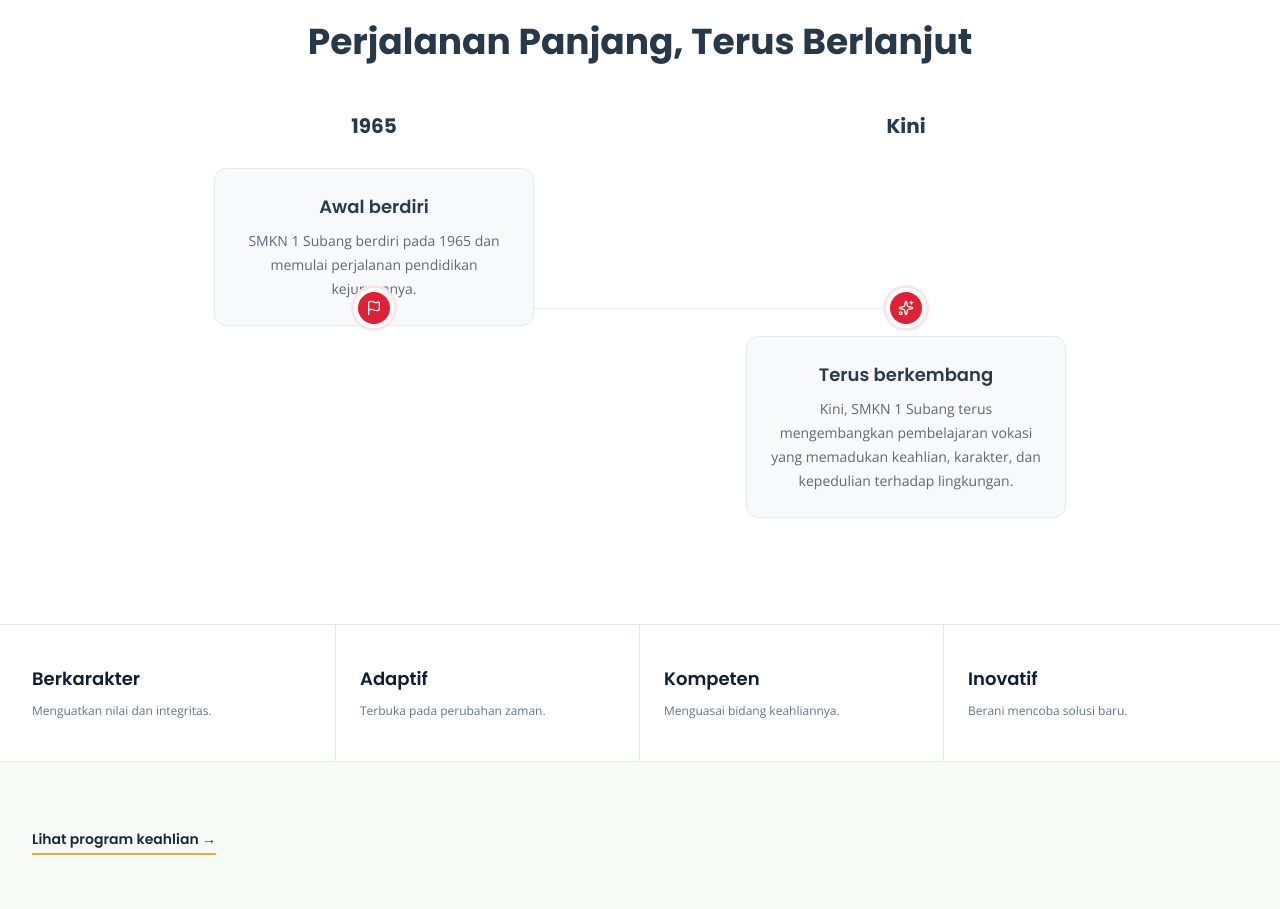
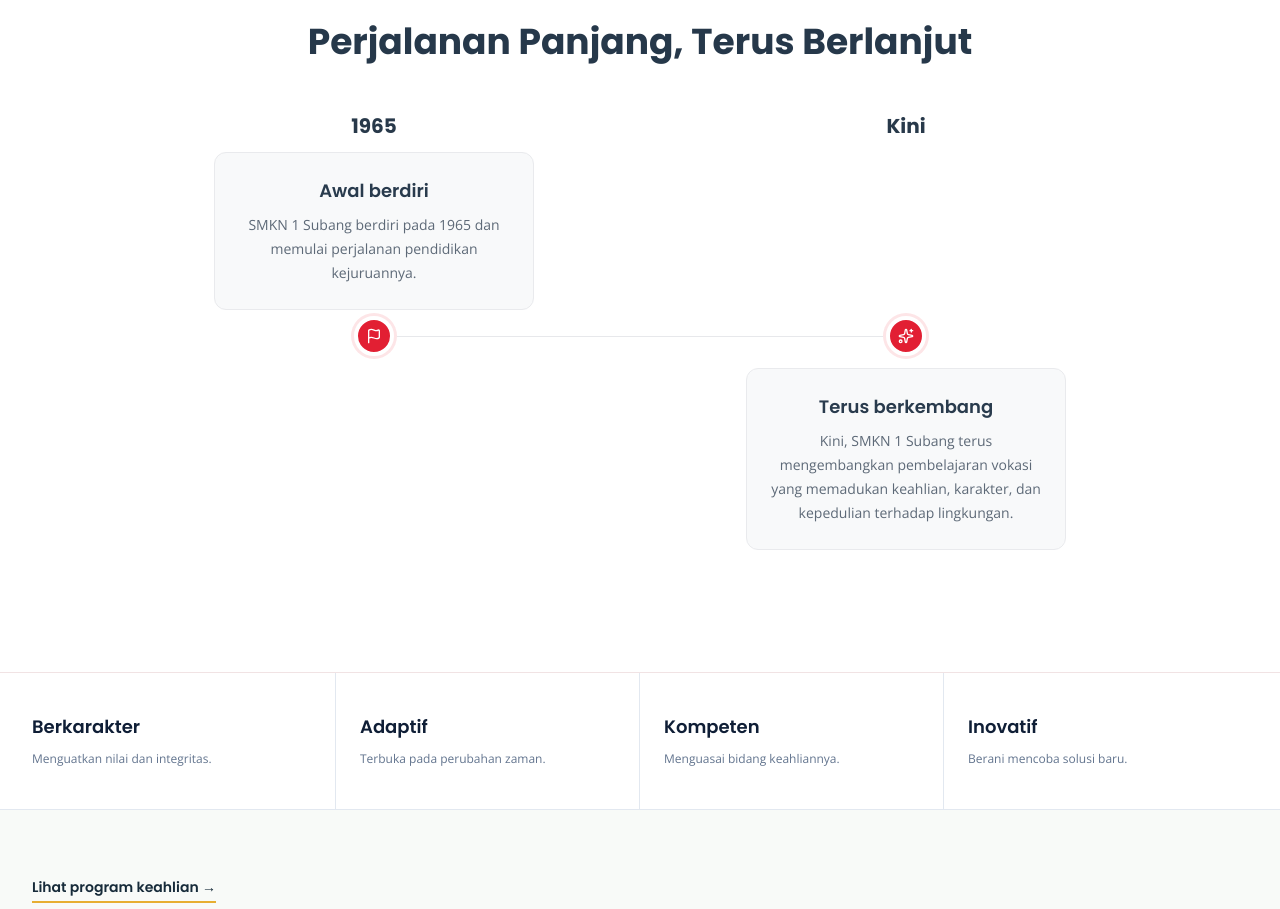
Before and after one commit to jay-lab-tech/nesaiFrontend, a Next.js app: page /profil in a window 1280 px wide. Shown: the part 1435-2344 px from the top of the page. Built offline with nearby package versions, Linux system fonts and the light colour scheme; no server answers.

Commit message:
modified halaman profil

```diff
--- a/src/app/profil/page.tsx
+++ b/src/app/profil/page.tsx
@@ -80,24 +80,24 @@
           </header>
           <ol
             id="perjalanan-sekolah"
-            className="relative mx-auto mt-12 grid max-w-5xl gap-8 before:absolute before:bottom-8 before:left-5 before:top-5 before:w-px before:bg-[#e7e8eb] before:content-[''] md:grid-cols-2 md:gap-10 md:before:bottom-auto md:before:left-1/4 md:before:right-1/4 md:before:top-[12.25rem] md:before:h-px md:before:w-auto"
+            className="relative mx-auto mt-12 grid max-w-5xl gap-8 before:absolute before:bottom-8 before:left-5 before:top-5 before:w-px before:bg-[#e7e8eb] before:content-[''] md:grid-cols-2 md:gap-10 md:before:bottom-auto md:before:left-1/4 md:before:right-1/4 md:before:top-[14rem] md:before:h-px md:before:w-auto"
           >
-            <li className="relative grid min-h-[12rem] grid-cols-[2.5rem_1fr] gap-x-4 md:block md:min-h-[26rem]">
+            <li className="relative grid min-h-[12rem] grid-cols-[2.5rem_1fr] gap-x-4 md:block md:min-h-[29rem]">
               <p className="col-start-2 row-start-1 text-left font-school-heading text-xl font-bold text-[#28394a] md:absolute md:inset-x-0 md:top-0 md:text-center">{school?.founded_year ?? 1965}</p>
-              <span aria-hidden="true" className="relative z-10 col-start-1 row-span-2 row-start-1 flex h-10 w-10 items-center justify-center self-start rounded-full border-4 border-white bg-[#e21f33] text-white shadow-[0_0_0_3px_#fde5e7] md:absolute md:left-1/2 md:top-[11rem] md:-translate-x-1/2">
+              <span aria-hidden="true" className="relative z-10 col-start-1 row-span-2 row-start-1 flex h-10 w-10 items-center justify-center self-start rounded-full border-4 border-white bg-[#e21f33] text-white shadow-[0_0_0_3px_#fde5e7] md:absolute md:left-1/2 md:top-[12.75rem] md:-translate-x-1/2">
                 <Flag className="h-4 w-4" />
               </span>
-              <div className="col-start-2 row-start-2 rounded-xl border border-[#e9eaed] bg-[#f8f9fa] p-5 text-left md:absolute md:left-1/2 md:top-[3.5rem] md:w-80 md:-translate-x-1/2 md:p-6 md:text-center">
+              <div className="col-start-2 row-start-2 rounded-xl border border-[#e9eaed] bg-[#f8f9fa] p-5 text-left md:absolute md:left-1/2 md:top-[2.5rem] md:w-80 md:-translate-x-1/2 md:p-6 md:text-center">
                 <h3 className="font-school-heading text-lg font-semibold text-[#293b4d]">Awal berdiri</h3>
                 <p className="mt-2 whitespace-pre-line text-sm leading-6 text-[#5d6977] line-clamp-4">{history}</p>
               </div>
             </li>
-            <li className="relative grid min-h-[12rem] grid-cols-[2.5rem_1fr] gap-x-4 md:block md:min-h-[26rem]">
+            <li className="relative grid min-h-[12rem] grid-cols-[2.5rem_1fr] gap-x-4 md:block md:min-h-[29rem]">
               <p className="col-start-2 row-start-1 text-left font-school-heading text-xl font-bold text-[#28394a] md:absolute md:inset-x-0 md:top-0 md:text-center">Kini</p>
-              <span aria-hidden="true" className="relative z-10 col-start-1 row-span-2 row-start-1 flex h-10 w-10 items-center justify-center self-start rounded-full border-4 border-white bg-[#e21f33] text-white shadow-[0_0_0_3px_#fde5e7] md:absolute md:left-1/2 md:top-[11rem] md:-translate-x-1/2">
+              <span aria-hidden="true" className="relative z-10 col-start-1 row-span-2 row-start-1 flex h-10 w-10 items-center justify-center self-start rounded-full border-4 border-white bg-[#e21f33] text-white shadow-[0_0_0_3px_#fde5e7] md:absolute md:left-1/2 md:top-[12.75rem] md:-translate-x-1/2">
                 <Sparkles className="h-4 w-4" />
               </span>
-              <div className="col-start-2 row-start-2 rounded-xl border border-[#e9eaed] bg-[#f8f9fa] p-5 text-left md:absolute md:left-1/2 md:top-[14rem] md:w-80 md:-translate-x-1/2 md:p-6 md:text-center">
+              <div className="col-start-2 row-start-2 rounded-xl border border-[#e9eaed] bg-[#f8f9fa] p-5 text-left md:absolute md:left-1/2 md:top-[16rem] md:w-80 md:-translate-x-1/2 md:p-6 md:text-center">
                 <h3 className="font-school-heading text-lg font-semibold text-[#293b4d]">Terus berkembang</h3>
                 <p className="mt-2 whitespace-pre-line text-sm leading-6 text-[#5d6977] line-clamp-4">{schoolJourney}</p>
               </div>
```
